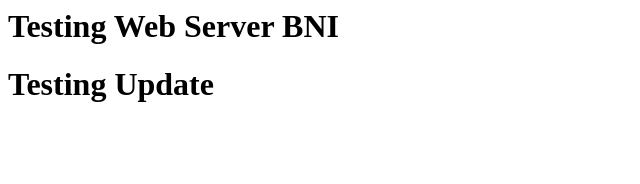
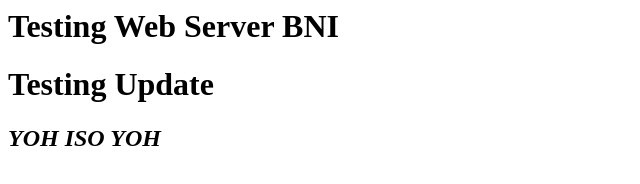
Before and after one commit to Prabowo-Bayu/binusCICD, a plain HTML site: page index.html in a window 1280 px wide. Shown: the whole page, without its empty margins (0-640 px from the left). Drawn offline with Linux system fonts and the light colour scheme.

Commit message:
testing8

```diff
--- a/index.html
+++ b/index.html
@@ -4,5 +4,6 @@
 <body>
 <h1>Testing Web Server BNI</h1>
 <h1>Testing Update</h1>
+<h2><b><i> YOH ISO YOH </i></b></h2>
 </body>
 </HTML>
```
